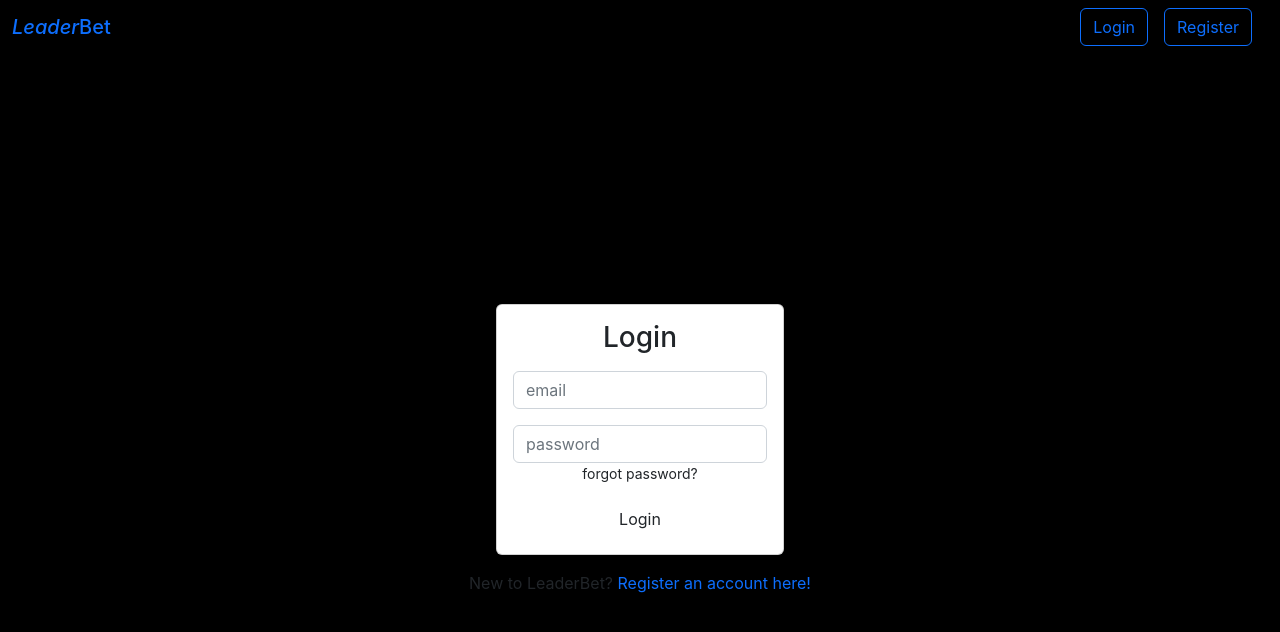
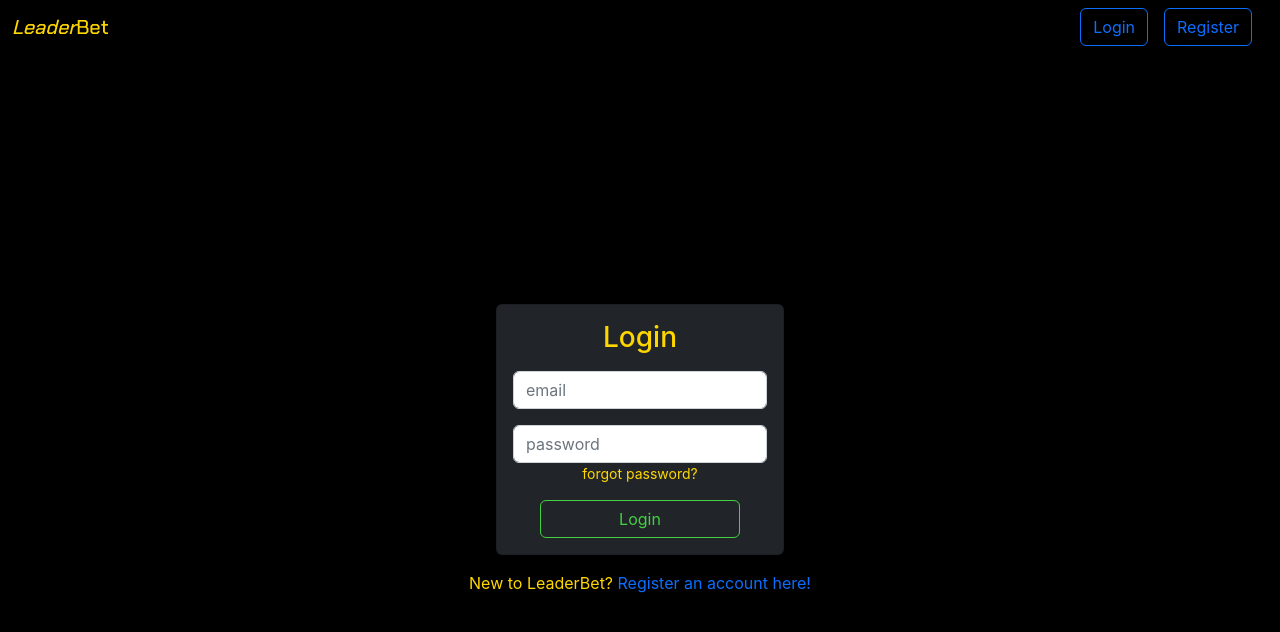
Before and after one commit to Matth5050/LeaderBet, a React (Create React App) app in the folder leader-bet/: page /login in a window 1280 px wide. Shown: the top 632 px of the page. Built offline with nearby package versions, Linux system fonts and the light colour scheme; no server answers.

Commit message:
added styles

```diff
--- a/leader-bet/src/index.css
+++ b/leader-bet/src/index.css
@@ -1,4 +1,5 @@
 @import 'bootstrap/dist/css/bootstrap.min.css';
+@import url('https://fonts.googleapis.com/css2?family=Chakra+Petch:wght@500&display=swap');
 
 
 
@@ -20,6 +21,10 @@ code {
 /* .bg {
   min-height:calc(100% - 70px);
 } */
+
+.oddsTitle {
+  font-family: 'Chakra Petch', sans-serif;
+}
 
 /* leaderboard */
 
@@ -60,11 +65,59 @@ code {
 text-indent: 0;
 }
 
-table td:hover {
-  background-color: rgba(75, 250, 72);
+/* table td {
+  transition:.7s;
+} */
+table th {
+  font-family: 'Chakra Petch', sans-serif;
+}
+
+table td {
+  position: relative;
+  background-color: #04AA6D;
+  -webkit-transition-duration: 0.4s; /* Safari */
+  transition-duration: 0.4s;
+  text-decoration: none;
+  overflow: hidden;
+  cursor: pointer;
+  font-family: 'Chakra Petch', sans-serif;
+}
+
+table td:after {
+  content: "";
+  background: #90EE90;
+  display: block;
+  position: absolute;
+  padding-top: 300%;
+  padding-left: 350%;
+  margin-left: -20px!important;
+  margin-top: -120%;
+  opacity: 0;
+  transition: all 0.8s
+}
+
+table td:active:after {
+  padding: 0;
+  margin: 0;
+  opacity: 1;
+  transition: 0s
+}
+
+ table td:hover {
+  background-color: rgb(66, 209, 64, 1);
+
 }
 
 /* end leaderboard code */
+
+.login-card {
+  background-color: rgb(33, 37, 41);
+  color: #FFD700;
+}
+
+.card-header {
+  padding-left: 7px;
+}
 
 .scrollable{
   overflow-y: auto;
@@ -74,3 +127,56 @@ table td:hover {
 a {
   text-decoration: none;
 }
+
+.brand {
+  color: #FFD700;
+  font-family: 'Chakra Petch', sans-serif;
+  transition: 500ms;
+}
+
+.brand:hover {
+  color:#42D140
+}
+
+.dropdown {
+  color: #FFD700;
+  font-family: 'Chakra Petch', sans-serif;
+  transition: 500ms;
+}
+
+
+.dropdown:hover {
+  color:#42D140;
+}
+
+.border-success {
+  border-color:#42D140;
+}
+
+.sports {
+  color:#42D140;
+  border-color:#42D140;
+  border: 1px solid;
+  width:200px;
+  transition: 500ms;
+}
+
+.sports:hover {
+  color: #FFD700;
+  border: 1px solid #FFD700;
+  width:200px;
+}
+
+.badge {
+  color:#FFD700;
+}
+
+.badge-outline {
+  color: #FFD700;
+  border: 1px solid #42D140;
+  background-color: transparent;
+}
+
+.color-style {
+  color: #FFD700;
+}
```
